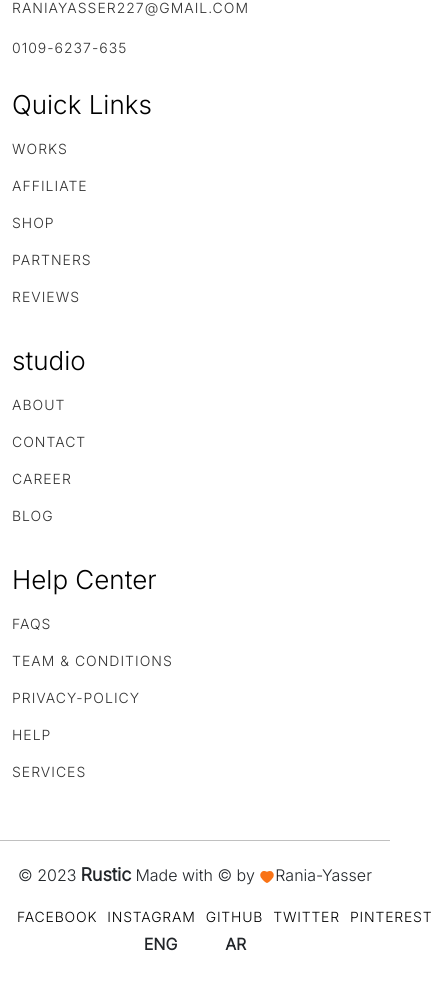
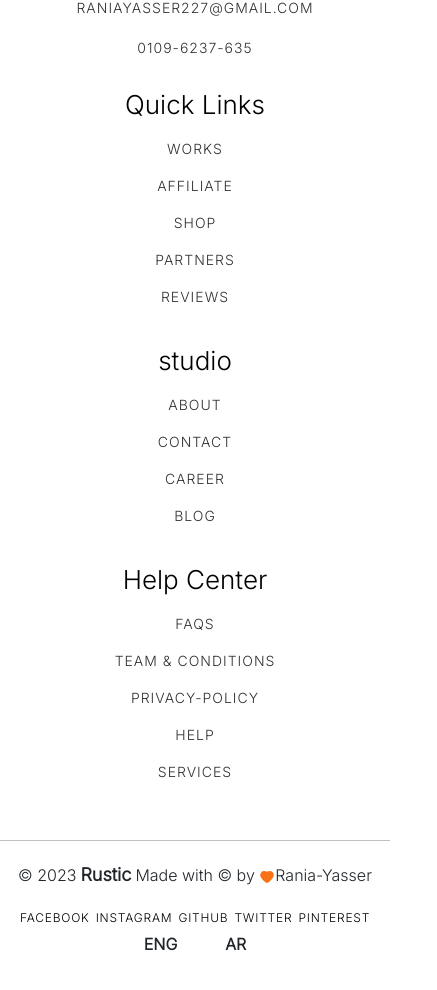
Before and after one commit to raniayasser/Company_Portoflio_website, a React (Create React App) app: page /contact in a window 390 px wide. Shown: the part 2259-3249 px from the top of the page, 437 px wide, since content can reach past the window. Built offline with nearby package versions, Linux system fonts and the light colour scheme; a web font is replaced by a local one.

Commit message:
Update App.scss

```diff
--- a/src/App.scss
+++ b/src/App.scss
@@ -1172,6 +1172,30 @@ footer {
       }
     }
   }
+    @media only screen and (max-width: 570px) {
+    .row {
+      text-align: center;
+      display: flex;
+      justify-content: center;
+      align-items: center;
+      h4 {
+        width: 100%;
+      }
+      .foot-links {
+        a {
+          justify-content: center;
+          text-align: center;
+        }
+      }
+    }
+    .row2 {
+      .f-socialLinks a {
+        font-size: 12px;
+        padding: 3px;
+      }
+    }
+  }
+
   @media only screen and (max-width: 992px) {
     .row1 {
       .foot-col {
```
